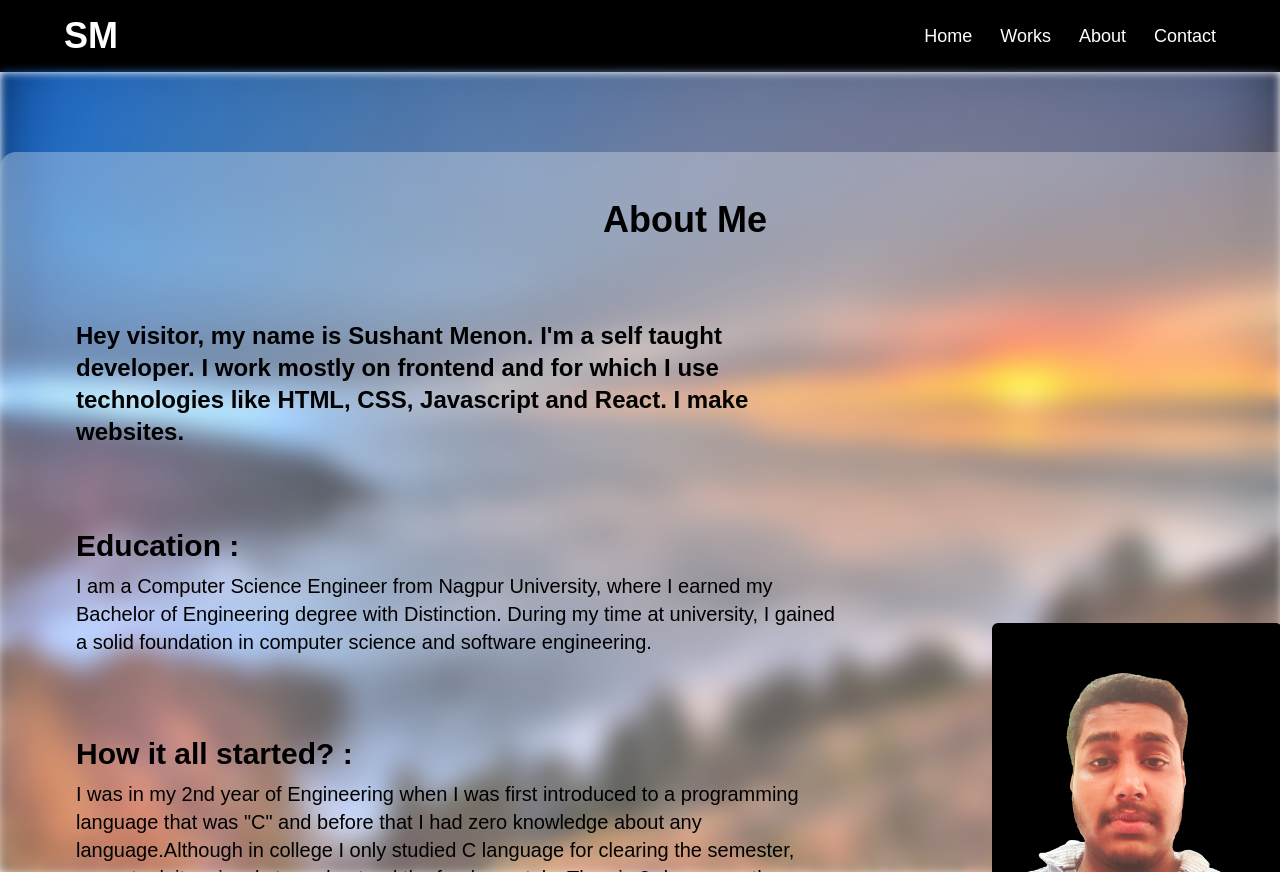
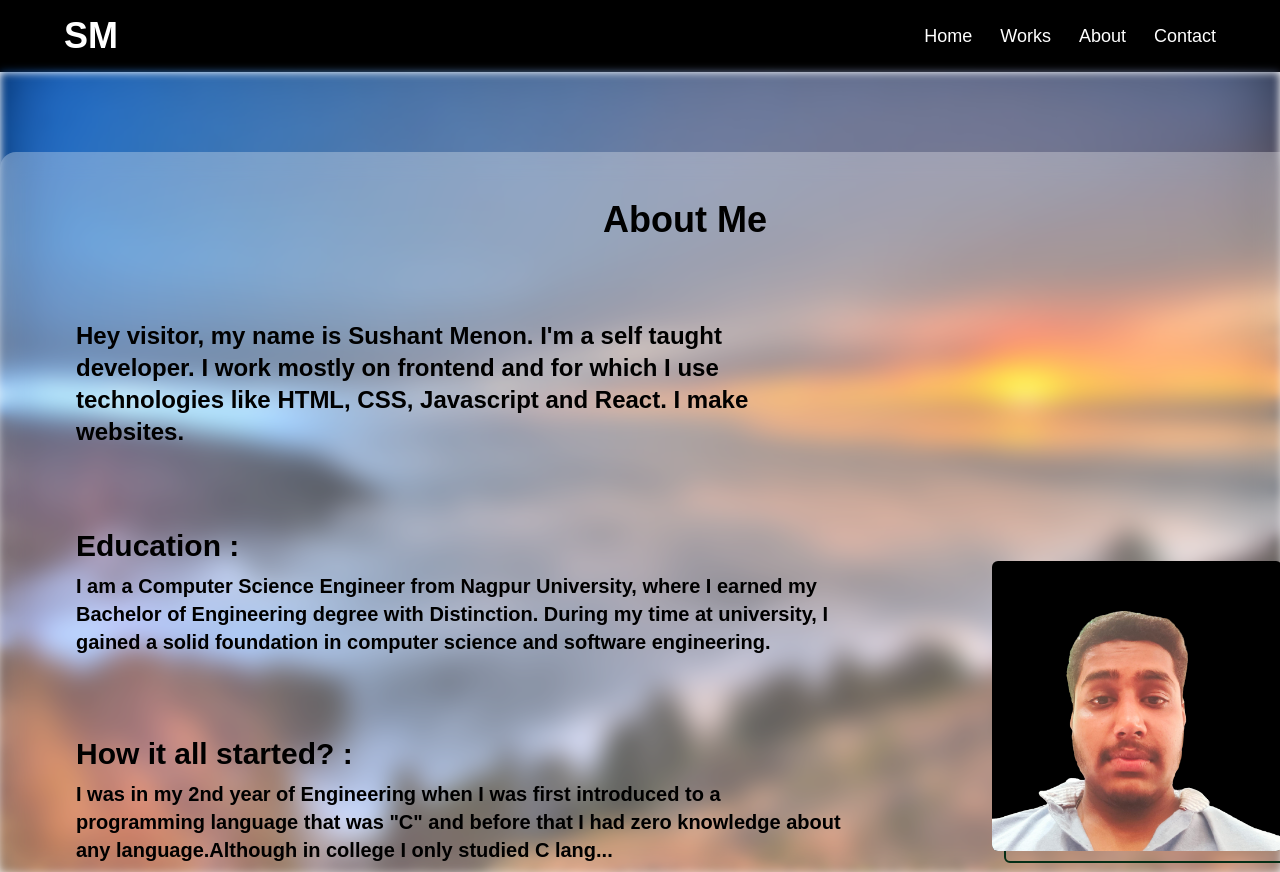
Before and after one commit to sushant-menon/portfolio-website-react, a React (Vite) app: page /about in a window 1280 px wide. Built offline with nearby package versions, Linux system fonts and the light colour scheme.

Commit message:
modified about section

```diff
--- a/src/components/About.jsx
+++ b/src/components/About.jsx
@@ -6,7 +6,7 @@ const About = () => {
     <>
       <div>
         <img
-          className=" absolute h-screen md:w-full object-cover blur-sm inline-block"
+          className=" absolute h-screen md:w-full object-cover blur-sm"
           src="src\assets\sunset1.jpg"
           alt="bg-image"
         />
--- a/src/components/AboutMeDetails.jsx
+++ b/src/components/AboutMeDetails.jsx
@@ -1,13 +1,42 @@
-import React from "react";
+import React, { useState } from "react";
+
+const HowItStartedText = ` I was in my 2nd year of Engineering when I was first introduced to
+a programming language that was "C" and before that I had zero
+knowledge about any language.Although in college I only studied C
+language for clearing the semester, never took it seriously to
+understand the fundamentals. Then in 3rd year another important
+concept was introduced Data structure.So this time instead of
+memorizing the code I tried to learn the fundamentals from scratch
+and gained a little knowledge in C. But I never enjoyed writing
+code in C. So I started exploring for other programming languages
+to learn because I had a added advantage of already knowing a
+language. It is easy to pick up any other language, it's just
+difference of syntax and the logic remains same. So then I
+stumbled upon python and at that time python was on the list of
+most popular languages to learn according to some article. I
+didn't enjoyed writing code in python either, started exploring
+more programming language and this time the language which I found
+changed my life for good. I started exploring about web
+development in my final year of engineering. Learnt HTML and CSS
+from free resources available.Then I began experimenting with HTML
+and CSS and made quite a few static website which made me fall in
+love for the frontend and that day I decided to pursue software
+engineering as a career.`;
 
 const AboutMeDetails = () => {
+  const [fullText, setFullText] = useState("false");
+
+  const toggleButton = () => {
+    setFullText(!fullText);
+  };
+
   return (
     <>
       <div>
         <h1 className="font-extrabold text-4xl">About Me</h1>
       </div>
       <div className="flex flex-col md:flex-row-reverse mt-10 md:mt-16 px-3 mx-auto justify-center items-center md:justify-between">
-        <span className=" flex justify-center items-center cursor-pointer group-hover:transform hover:scale-95 duration-1000">
+        <span className=" flex justify-center items-center cursor-pointer group-hover:transform hover:scale-95 duration-700">
           <span className="border-2 border-green-950 w-[290px] h-[290px] rounded-md"></span>
           <img
             className="bg-black w-[290px] h-[290px] absolute -translate-x-3 -translate-y-3 rounded-md"
@@ -18,7 +47,7 @@ const AboutMeDetails = () => {
 
         {/* About me */}
         <div className="flex flex-col">
-          <p className="mt-4 font-bold text-center md:text-2xl md:max-w-3xl text-lg md:text-start">
+          <p className="mt-4 font-bold text-center md:text-2xl md:max-w-3xl text-xl md:text-start">
             Hey visitor, my name is Sushant Menon. I'm a self taught developer.
             I work mostly on frontend and for which I use technologies like
             HTML, CSS, Javascript and React. I make websites.
@@ -26,7 +55,7 @@ const AboutMeDetails = () => {
           {/* Education */}
           <div className="md:mt-20 mt-10 flex flex-col">
             <h2 className="text-start font-extrabold text-3xl">Education :</h2>
-            <p className=" text-xl text-start mt-2 md:max-w-3xl">
+            <p className=" text-xl text-start mt-2 md:max-w-3xl  font-bold">
               I am a Computer Science Engineer from Nagpur University, where I
               earned my Bachelor of Engineering degree with Distinction. During
               my time at university, I gained a solid foundation in computer
@@ -38,31 +67,34 @@ const AboutMeDetails = () => {
             <h2 className="text-start font-extrabold text-3xl">
               How it all started? :
             </h2>
-            <p className=" text-xl text-start mt-2 md:max-w-3xl">
-              I was in my 2nd year of Engineering when I was first introduced to
-              a programming language that was "C" and before that I had zero
-              knowledge about any language.Although in college I only studied C
-              language for clearing the semester, never took it seriously to
-              understand the fundamentals. Then in 3rd year another important
-              concept was introduced Data structure.So this time instead of
-              memorizing the code I tried to learn the fundamentals from scratch
-              and gained a little knowledge in C. But I never enjoyed writing
-              code in C. So I started exploring for other programming languages
-              to learn because I had a added advantage of already knowing a
-              language. It is easy to pick up any other language, it's just
-              difference of syntax and the logic remains same. So then I
-              stumbled upon python and at that time python was on the list of
-              most popular languages to learn according to some article. I
-              didn't enjoyed writing code in python either, started exploring
-              more programming language and this time the language which I found
-              changed my life for good. I started exploring about web
-              development in my final year of engineering. Learnt HTML and CSS
-              from Youtube and Freecodecamp.Then I began experimenting with HTML
-              and CSS and made quite a few static website which made me fall in
-              love for the frontend and that day I decided to pursue software
-              engineering as a career.
+            <p className="text-xl text-start mt-2 md:max-w-3xl font-bold">
+              {!fullText
+                ? `${HowItStartedText}`
+                : `${HowItStartedText?.slice(0, 201)}...`}
+            </p>
+            <button
+              onClick={toggleButton}
+              className="mt-2 font-bold text-blue-900 hover:text-blue-700 focus:outline-none text-start"
+            >
+              {fullText ? "Read More" : "Show Less"}
+            </button>
+          </div>
+
+          {/* Hobbies */}
+          <div className="md:mt-20 mt-10 flex flex-col">
+            <h2 className="text-start font-extrabold text-3xl">Hobbies :</h2>
+            <p className=" text-xl text-start mt-2 md:max-w-3xl font-bold">
+              <span className="gap-2">
+                <span className="">
+                  <li>Lifting weights</li>
+                  <li>Reading books</li>
+                  <li>Watching documentaries and crime thriller movies</li>
+                  <li>Listening hip-hop/rap music</li>
+                </span>
+              </span>
             </p>
           </div>
+          {/* Technologies used */}
         </div>
       </div>
     </>
```
